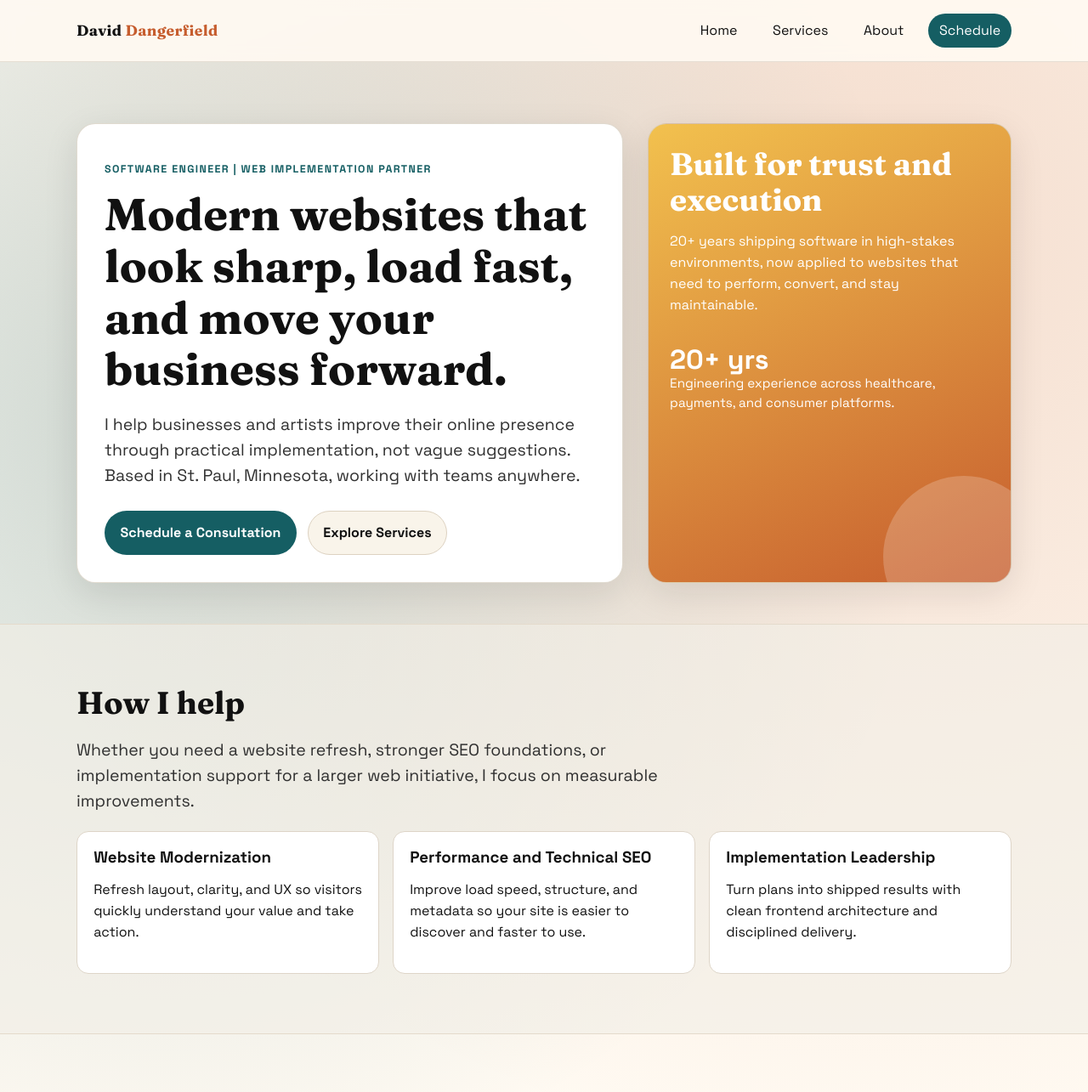
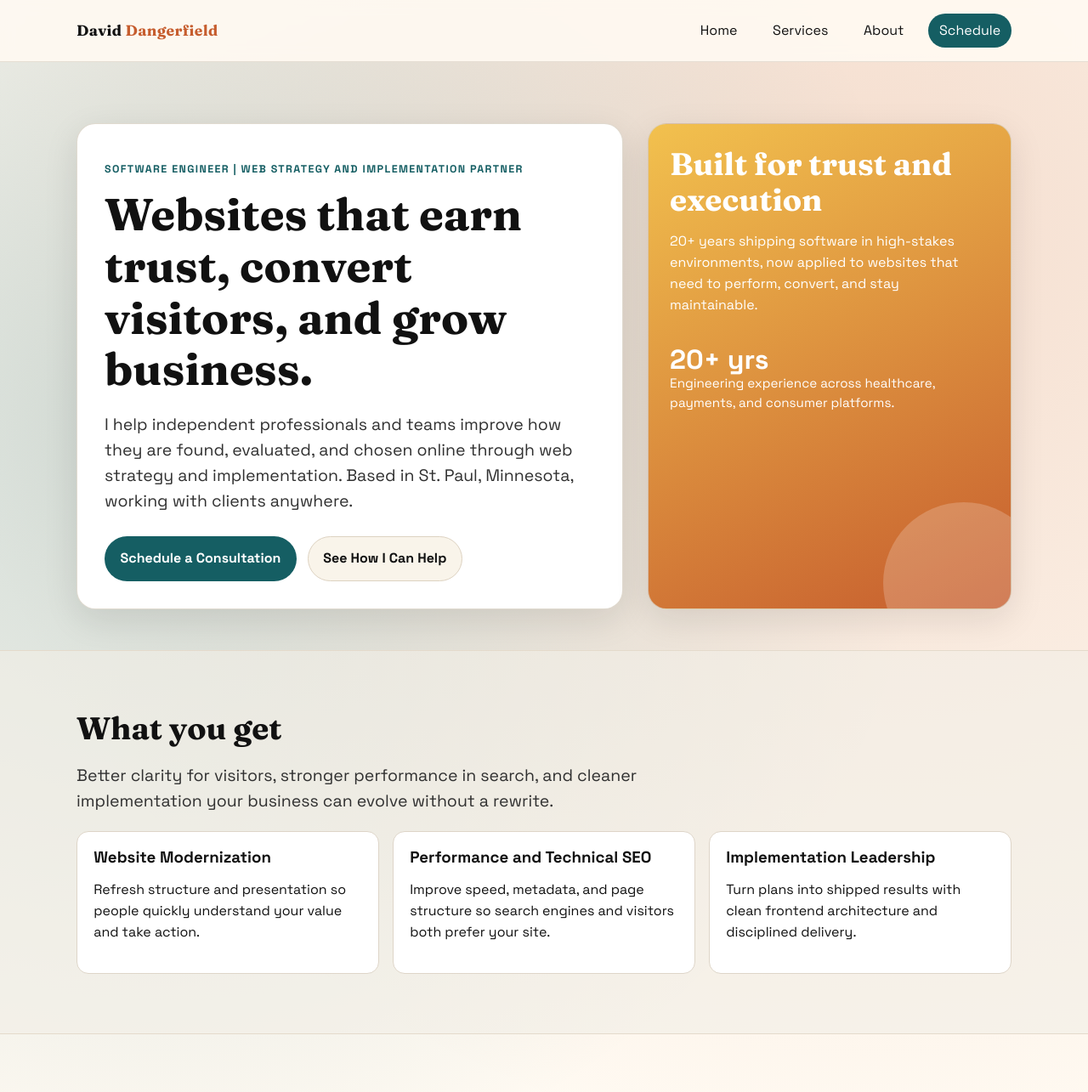
Before and after one commit to ddanger/ddanger.github.io, a plain HTML site: page index.html in a window 1280 px wide. Shown: the top 1285 px of the page at 85% size. Drawn offline with Linux system fonts and the light colour scheme.

Commit message:
copy updates

```diff
--- a/index.html
+++ b/index.html
@@ -5,9 +5,9 @@
   <meta charset="UTF-8" />
   <meta name="viewport"
         content="width=device-width, initial-scale=1" />
-  <title>David Dangerfield | Software Engineer and Web Implementation Partner</title>
+  <title>David Dangerfield | Twin Cities Web Strategy & Development</title>
   <meta name="description"
-        content="David Dangerfield builds high-performance websites and implementation-focused web solutions for businesses, artists, and teams that need results." />
+        content="Websites that earn trust, load fast, and drive measurable business results. Built with foresight from 20+ years experience." />
   <script async
           src="https://www.googletagmanager.com/gtag/js?id=G-RTX3CPC1G4"></script>
   <script>
@@ -21,9 +21,9 @@
   <meta name="keywords"
         content="St. Paul web developer, Twin Cities web development, Minnesota website modernization, technical SEO consultant" />
   <meta property="og:title"
-        content="David Dangerfield | Strategic Web Implementation" />
+        content="Websites that Draw Visitors and Secure Clients" />
   <meta property="og:description"
-        content="Modern website builds and upgrades with practical execution, technical depth, and measurable impact." />
+        content="Twin Cities web strategy and development focused on turning site improvements into measurable results." />
   <meta property="og:type"
         content="website" />
   <meta property="og:url"
@@ -127,17 +127,17 @@
     <section class="hero">
       <div class="container hero-grid">
         <article class="hero-card reveal">
-          <p class="kicker">Software Engineer | Web Implementation Partner</p>
-          <h1>Modern websites that look sharp, load fast, and move your business forward.</h1>
+          <p class="kicker">Software Engineer | Web Strategy and Implementation Partner</p>
+          <h1>Websites that earn trust, convert visitors, and grow business.</h1>
           <p class="lead">
-            I help businesses and artists improve their online presence through practical implementation,
-            not vague suggestions. Based in St. Paul, Minnesota, working with teams anywhere.
+            I help independent professionals and teams improve how they are found, evaluated, and chosen online through
+            web strategy and implementation. Based in St. Paul, Minnesota, working with clients anywhere.
           </p>
           <div class="cta-row">
             <a class="btn btn-primary"
                href="/contact/">Schedule a Consultation</a>
             <a class="btn btn-secondary"
-               href="/services/">Explore Services</a>
+               href="/services/">See How I Can Help</a>
           </div>
         </article>
         <aside class="accent-card reveal">
@@ -156,20 +156,19 @@
 
     <section class="section alt">
       <div class="container reveal">
-        <h2>How I help</h2>
+        <h2>What you get</h2>
         <p class="lead">
-          Whether you need a website refresh, stronger SEO foundations, or implementation support for a larger web
-          initiative,
-          I focus on measurable improvements.
+          Better clarity for visitors, stronger performance in search, and cleaner implementation your business can
+          evolve without a rewrite.
         </p>
         <div class="grid-3">
           <article class="card">
             <h3>Website Modernization</h3>
-            <p>Refresh layout, clarity, and UX so visitors quickly understand your value and take action.</p>
+            <p>Refresh structure and presentation so people quickly understand your value and take action.</p>
           </article>
           <article class="card">
             <h3>Performance and Technical SEO</h3>
-            <p>Improve load speed, structure, and metadata so your site is easier to discover and faster to use.</p>
+            <p>Improve speed, metadata, and page structure so search engines and visitors both prefer your site.</p>
           </article>
           <article class="card">
             <h3>Implementation Leadership</h3>
```
